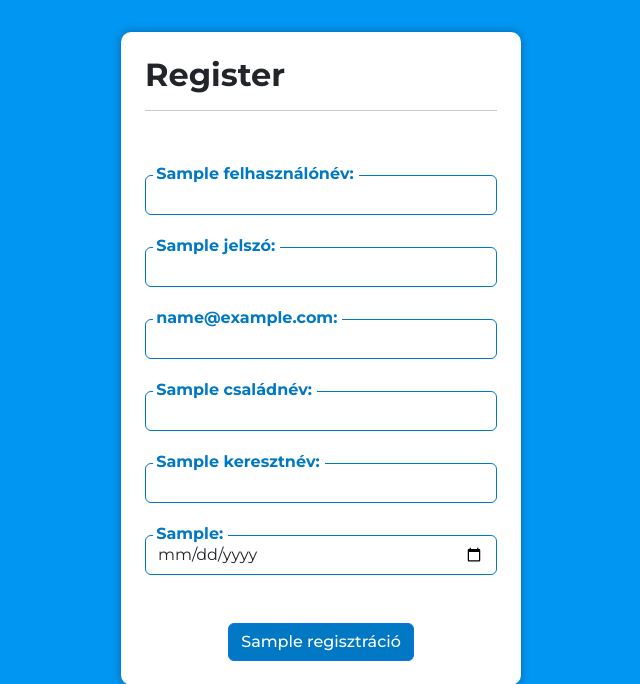
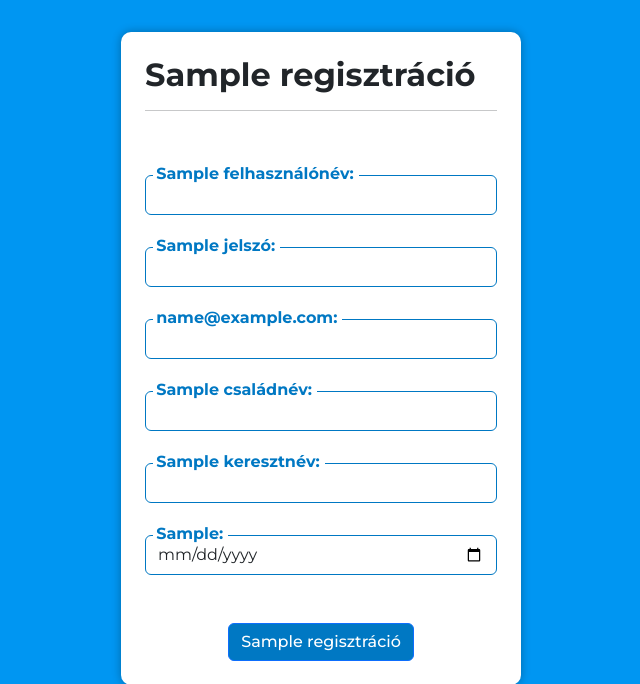
Before and after one commit to xKeiro/Evangelion, a Python web app: template templates/authentication/register.jinja2 in a window 1280 px wide. Shown: the part 56-740 px from the top of the page, without its empty margins (319-959 px from the left). Run offline with Jinja, Linux system fonts and the light colour scheme; the template is opened without the code that fills it: most values are stand-ins (such as "Sample title", 1, 10 or a date in 2020).

Commit message:
Bugfix: fixes for language in some fields

```diff
--- a/templates/authentication/login.jinja2
+++ b/templates/authentication/login.jinja2
@@ -5,7 +5,7 @@
 {% block content %}
     <main class="container page-body">
         <header class="english-test-header">
-            <h2 class="test-title">Login</h2>
+            <h2 class="test-title">{{ text["Bejelentkezés"] }}</h2>
             <hr>
         </header>
         <div class="d-flex flex-column text-center align-items-center">
--- a/templates/authentication/register.jinja2
+++ b/templates/authentication/register.jinja2
@@ -5,7 +5,7 @@
 {% block content %}
     <main class="container page-body">
         <header class="english-test-header">
-            <h2 class="test-title">Register</h2>
+            <h2 class="test-title">{{ text["Regisztráció"] }}</h2>
             <hr>
         </header>
         <div class="d-flex flex-column text-center align-items-center">
```
Also changed, not shown: templates/tests/social_situations.jinja2 (+1 -1 lines).
